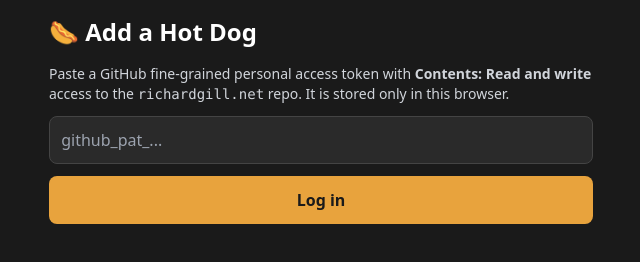
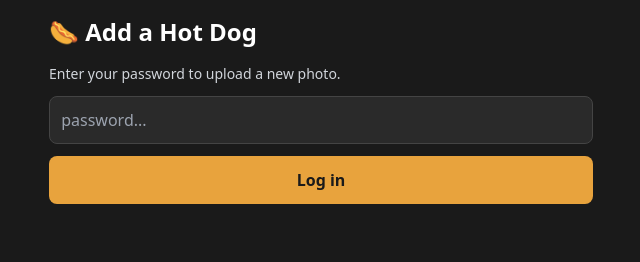
Before and after one commit to richard-gill/richardgill.net, an Astro site: page /admin in a window 1280 px wide. Shown: the whole page, without its empty margins (319-959 px from the left). Built offline with nearby package versions, Linux system fonts and the light colour scheme; Astro itself is replaced by a stand-in of ours.

Commit message:
updated admin page text

```diff
--- a/src/pages/admin.astro
+++ b/src/pages/admin.astro
@@ -24,10 +24,9 @@ import '../styles/global.css';
 		<!-- Login -->
 		<section id="login" class="hidden space-y-3">
 			<p class="text-gray-300 text-sm">
-				Paste a GitHub fine-grained personal access token with <b>Contents: Read and write</b> access to
-				the <code>richardgill.net</code> repo. It is stored only in this browser.
+				Enter your password to upload a new photo.
 			</p>
-			<input id="token" type="password" class="field" placeholder="github_pat_..." autocomplete="off" />
+			<input id="token" type="password" class="field" placeholder="password..." autocomplete="off" />
 			<button id="loginBtn" class="btn w-full">Log in</button>
 			<p id="loginMsg" class="text-red-400 text-sm"></p>
 		</section>
```
